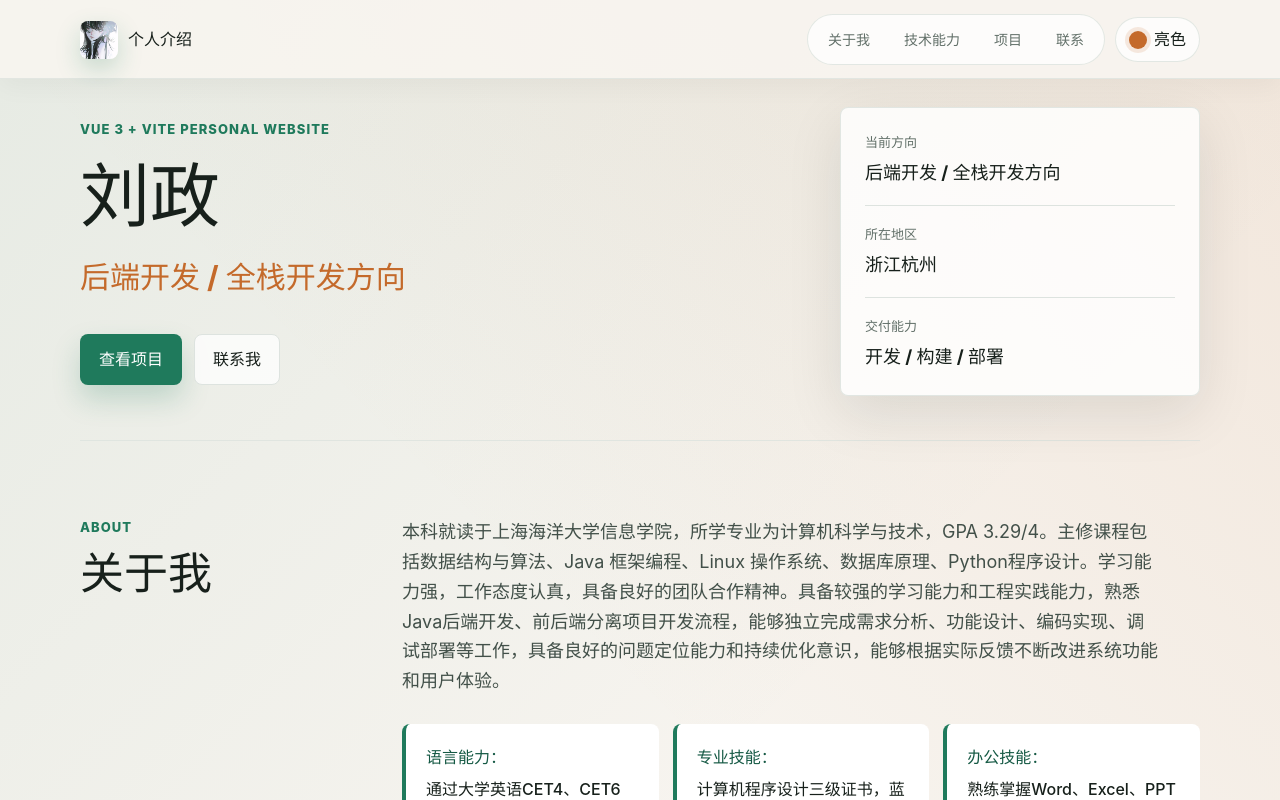
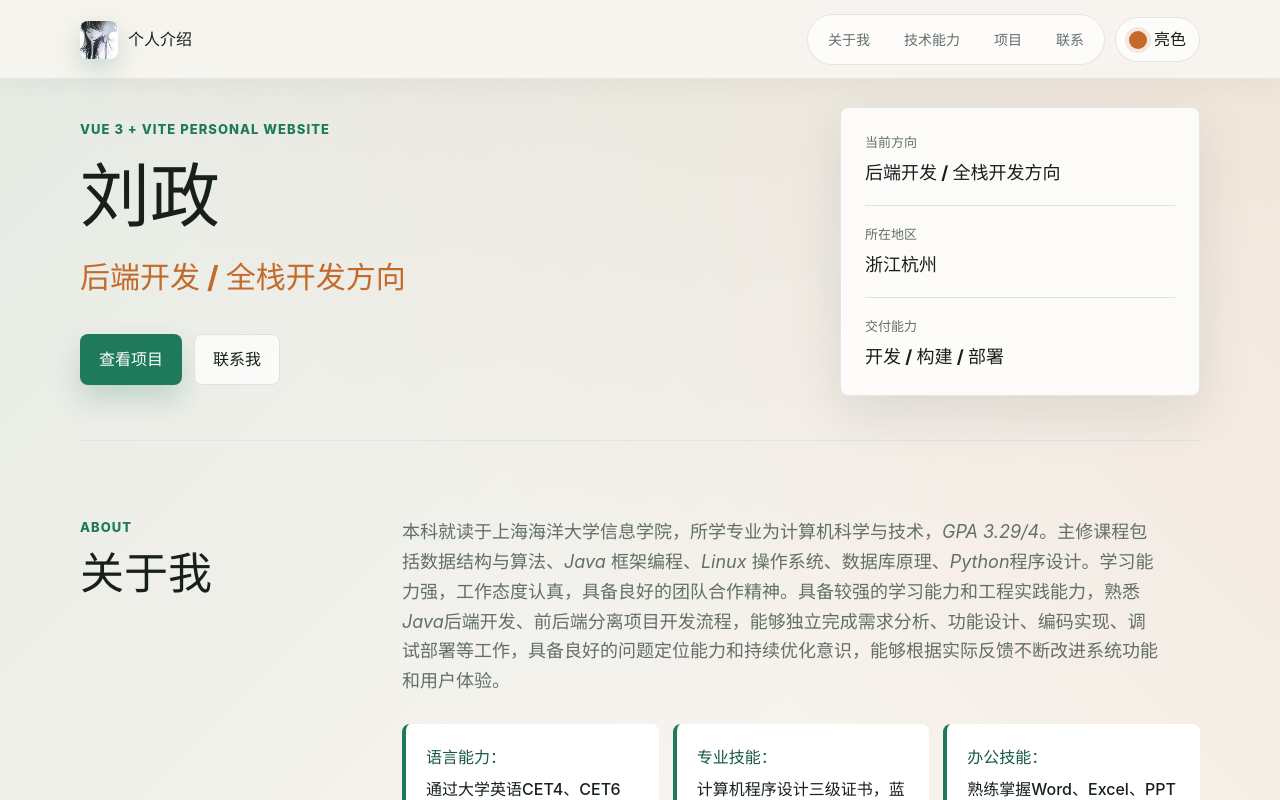
Before and after one commit to out11112/personal-site, a Vue app: page / in a window 1280 px wide. Shown: the top 800 px of the page. Built offline with nearby package versions, Linux system fonts and the light colour scheme.

Commit message:
Italicize about intro text

```diff
--- a/src/style.css
+++ b/src/style.css
@@ -611,6 +611,11 @@ html[data-theme='dark'] .theme-toggle-icon {
   font-size: 18px;
 }
 
+.about-grid .lead-text {
+  color: var(--muted);
+  font-style: italic;
+}
+
 .hero-actions,
 .contact-actions {
   gap: 12px;
```
